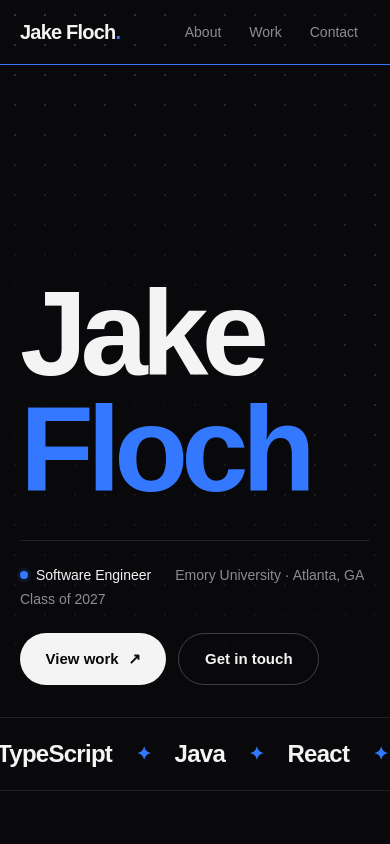
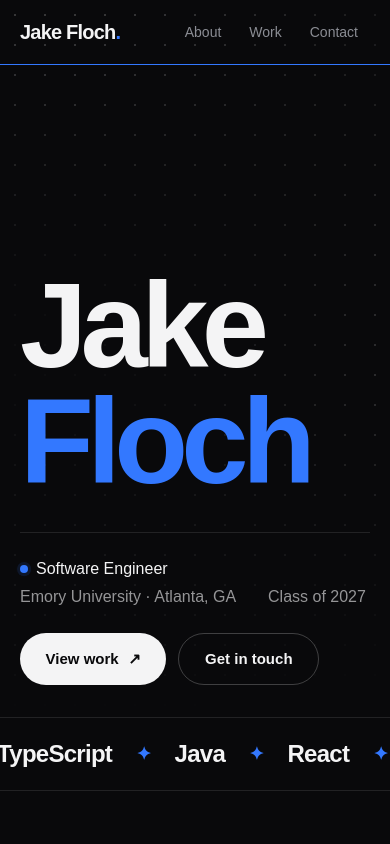
Before and after one commit to JakeFloch/jakefloch, a Next.js app: page / in a window 390 px wide. Shown: the top 844 px of the page. Built offline with nearby package versions, Linux system fonts and the light colour scheme; a web font is replaced by a local one.

Commit message:
Enlarge the hero's role, school and class line
At the size of small labels it looked lost under the name. It's now body
size on phones and 20px on wider screens.

```diff
--- a/src/components/Hero.tsx
+++ b/src/components/Hero.tsx
@@ -67,7 +67,7 @@ export default function Hero() {
         <div className="mt-6 flex flex-col gap-6 border-t border-line pt-6 md:mt-4 md:flex-row md:items-center md:justify-between">
           <motion.div
             {...fade(0.9)}
-            className="flex flex-wrap items-center gap-x-6 gap-y-1 text-sm text-dim"
+            className="flex flex-wrap items-center gap-x-8 gap-y-1 text-base text-fg/60 md:text-xl"
           >
             <span className="flex items-center gap-2 text-fg">
               <span className="relative flex h-2 w-2">
```
